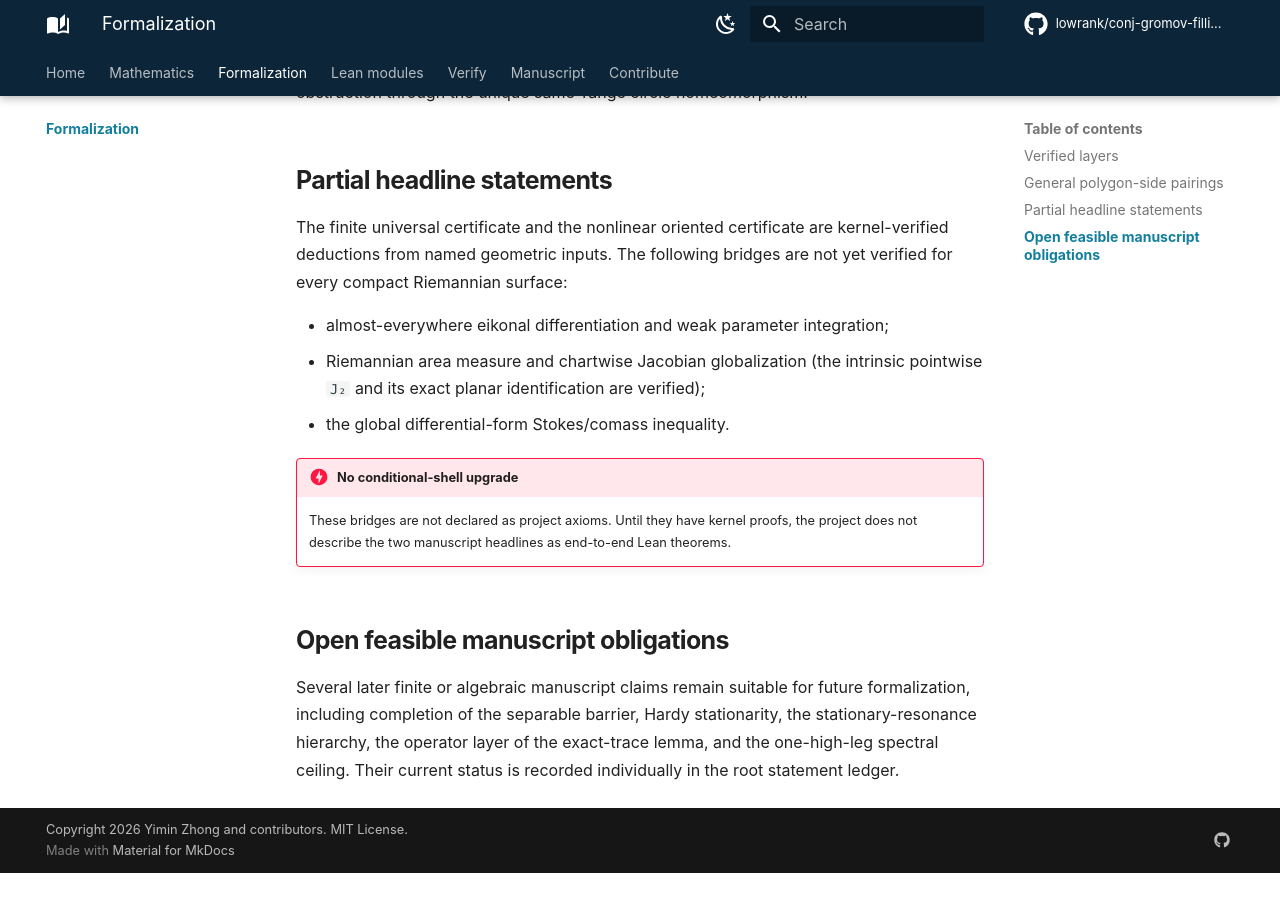
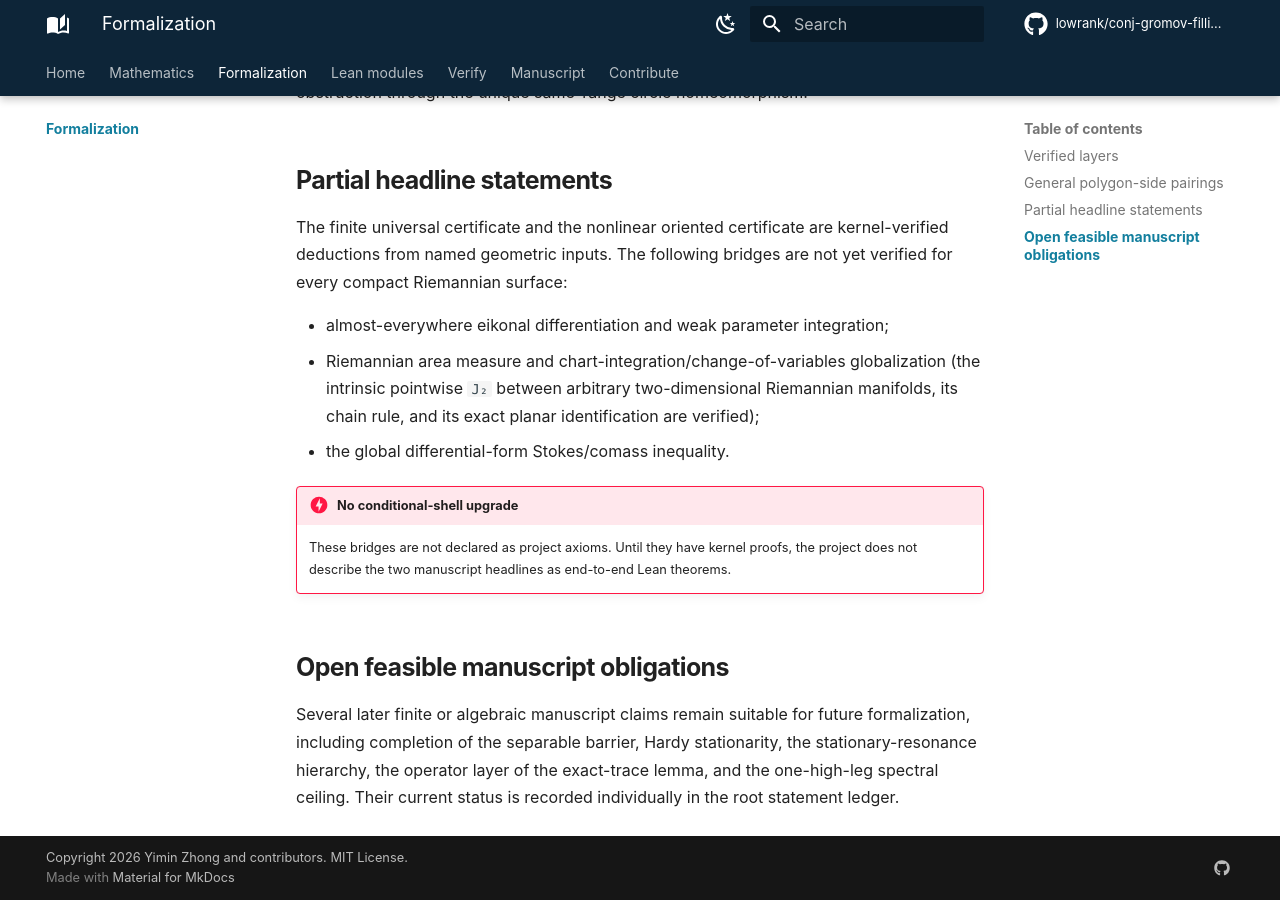
Before and after one commit to lowrank/gromov-filling-lower-bound, an MkDocs documentation site: the page built from docs/formalization.md, in a window 1280 px wide and 900 px high, scrolled down 3766 px. Built offline with MkDocs 1.6.1 and Material for MkDocs 9.7.7, drawn with Linux system fonts in a browser that asks for light colours; comment, search, counter and statistics services are not loaded; before the commit the page ends 4639 px from its top, so only the background shows below that.

Commit message:
Lemma 5.4: prove the Riemannian J2 chain rule

```diff
--- a/docs/formalization.md
+++ b/docs/formalization.md
@@ -142,8 +142,10 @@ kernel-verified deductions from named geometric inputs. The following bridges
 are not yet verified for every compact Riemannian surface:
 
 - almost-everywhere eikonal differentiation and weak parameter integration;
-- Riemannian area measure and chartwise Jacobian globalization (the intrinsic
-  pointwise `J₂` and its exact planar identification are verified);
+- Riemannian area measure and chart-integration/change-of-variables
+  globalization (the intrinsic pointwise `J₂` between arbitrary
+  two-dimensional Riemannian manifolds, its chain rule, and its exact planar
+  identification are verified);
 - the global differential-form Stokes/comass inequality.
 
 !!! danger "No conditional-shell upgrade"
```
Also changed, not shown: FORMALIZATION.md (+5 -4 lines), README.md (+3 -2 lines), docs/index.md (+2 -2 lines), docs/mathematics.md (+5 -3 lines), docs/modules.md (+1 -1 lines), 1 other file.
